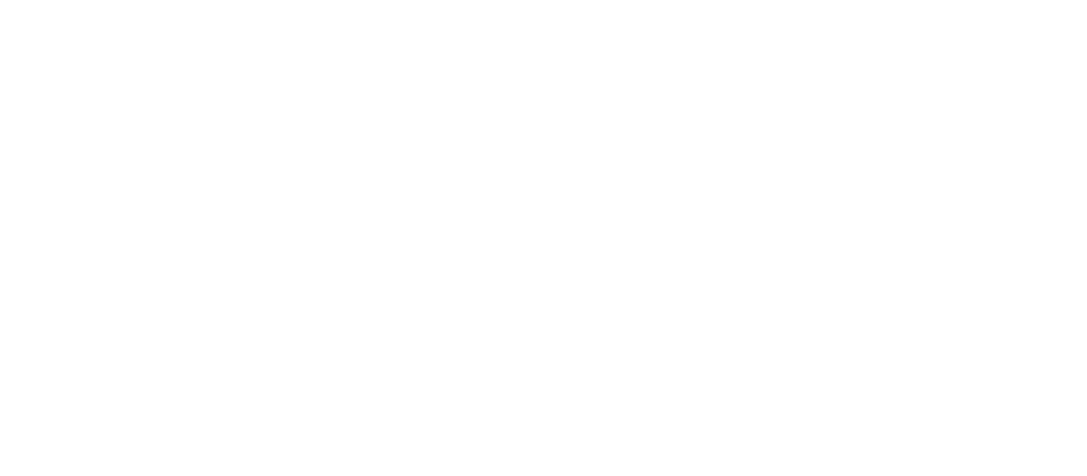
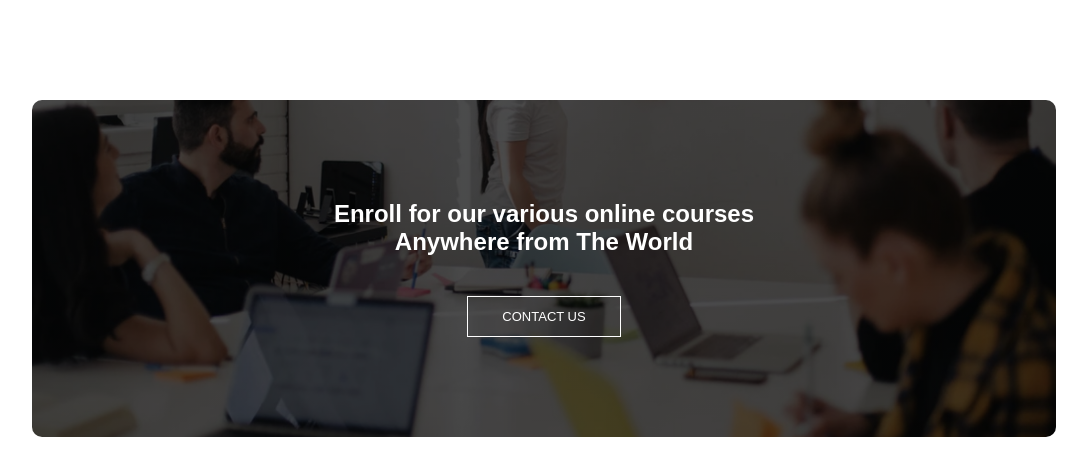
Before and after one commit to EmmanuelUkaegbu/Team-Project, a React (Vite) app: page / in a window 1280 px wide. Shown: the top 476 px of the page, without its empty margins (96-1183 px from the left). Built offline with nearby package versions, Linux system fonts and the light colour scheme.

Commit message:
added call-section

```diff
--- a/src/Component/Call.css
+++ b/src/Component/Call.css
@@ -0,0 +1,37 @@
+/* call to action */
+.cta {
+  margin: 100px auto;
+  width: 80%;
+  background-image:
+    linear-gradient(rgba(0, 0, 0, 0.7), rgba(0, 0, 0, 0.7)),
+    url(../assets/Images/banner2.jpg);
+  background-position: center;
+  background-size: cover;
+  border-radius: 10px;
+  text-align: center;
+  padding: 100px 0;
+}
+.cta h1 {
+  color: white;
+  margin-bottom: 40px;
+  padding: 0;
+}
+.hero-btn {
+  display: inline-block;
+
+  text-decoration: none;
+  color: white;
+  border: 1px solid white;
+  padding: 12px 34px;
+  font-size: 13px;
+
+  background: transparent;
+  position: relative;
+  cursor: pointer;
+}
+.hero-btn:hover {
+  border: 1px solid #f44336;
+  background: #f44336;
+
+  transition: 1s;
+}
--- a/src/Component/Call.tsx
+++ b/src/Component/Call.tsx
@@ -1,5 +1,18 @@
+import "./Call.css";
 const Call = () => {
-  return <div></div>;
+  return (
+    <div>
+      <section className="cta">
+        <h1>
+          Enroll for our various online courses <br />
+          Anywhere from The World
+        </h1>
+        <a href="" className="hero-btn">
+          CONTACT US
+        </a>
+      </section>
+    </div>
+  );
 };
 
 export default Call;
--- a/src/Component/Hero.css
+++ b/src/Component/Hero.css
@@ -0,0 +1,53 @@
+.text-box {
+  width: 90%;
+  color: white;
+  position: absolute;
+  top: 50%;
+  left: 50%;
+  transform: translate(-50%, -50%);
+  text-align: center;
+}
+.text-box h1 {
+  font-size: 62px;
+}
+.text-box p {
+  margin: 10px 0 40px;
+  font-size: 14px;
+  color: white;
+}
+.hero-btn {
+  display: inline-block;
+  text-decoration: none;
+  color: white;
+  border: 1px solid white;
+  padding: 12px 34px;
+  font-size: 13px;
+  background: transparent;
+  position: relative;
+  cursor: pointer;
+}
+.hero-btn:hover {
+  border: 1px solid red;
+  background: red;
+  transform: 1s;
+}
+nav.fa {
+  display: none;
+}
+@media (max-width: 700px) {
+  .text-box h1 {
+    font-size: 20px;
+  }
+  .nav-links ul li {
+    display: block;
+  }
+  .nav-links {
+    position: absolute;
+    background: red;
+    height: 100vh;
+    width: 200px;
+    top: 0;
+    right: 0;
+    text-align: left;
+  }
+}
```
Also changed, not shown: src/assets/Images/banner2.jpg (added).
